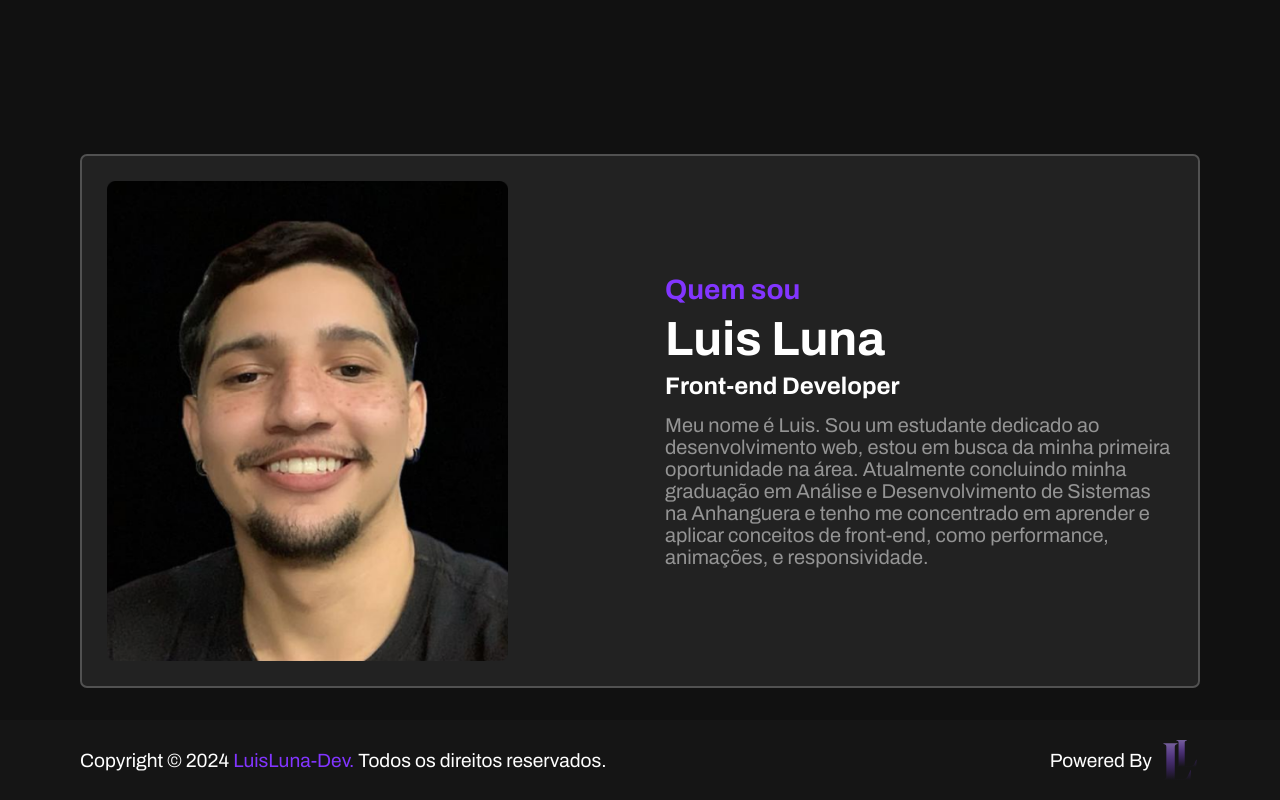
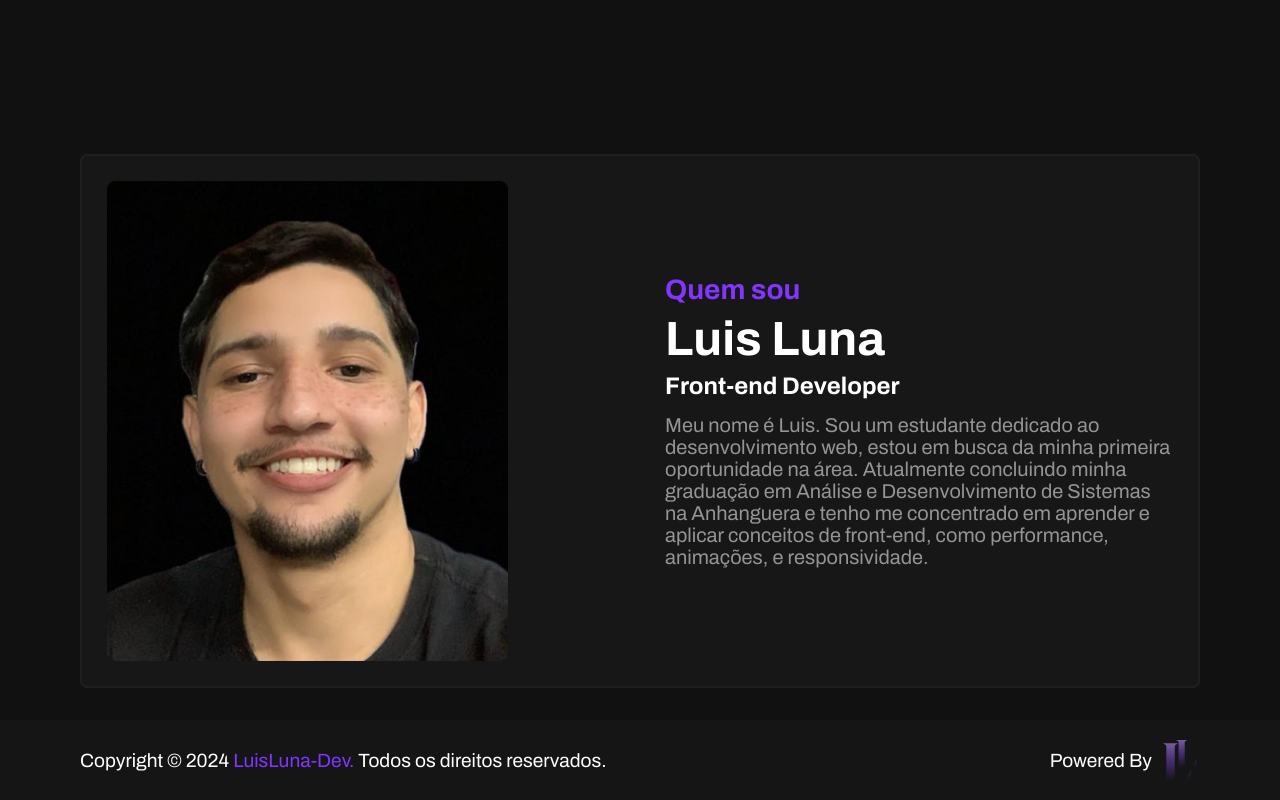
Before and after one commit to LuisDeLuna-Dev/Portfolio, a React (Vite) app: page / in a window 1280 px wide. Shown: the part 717-1517 px from the top of the page. Built offline with nearby package versions, Linux system fonts and the light colour scheme.

Commit message:
Ajuste na borda do sobre mim

```diff
--- a/src/Css/SobreMim.module.css
+++ b/src/Css/SobreMim.module.css
@@ -6,9 +6,9 @@
     margin: 2rem auto;
     width: 90%;
     max-width: 70rem;
-    background-color: #222222;
+    background-color: #171717;
     border-radius: 0.4375rem;
-    border: 0.125rem solid #515151;
+    border: 0.125rem solid #1f1f1f;
 }
 
 .perfil{
```
